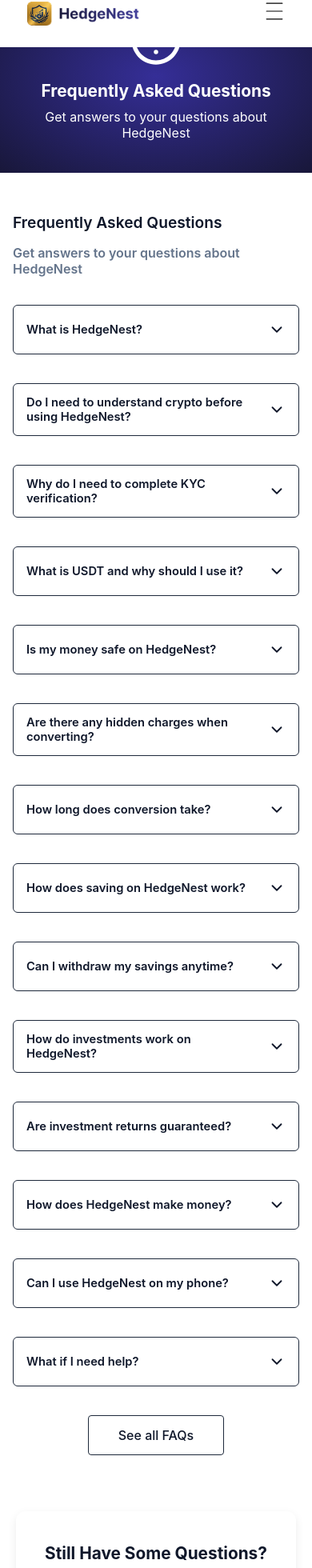
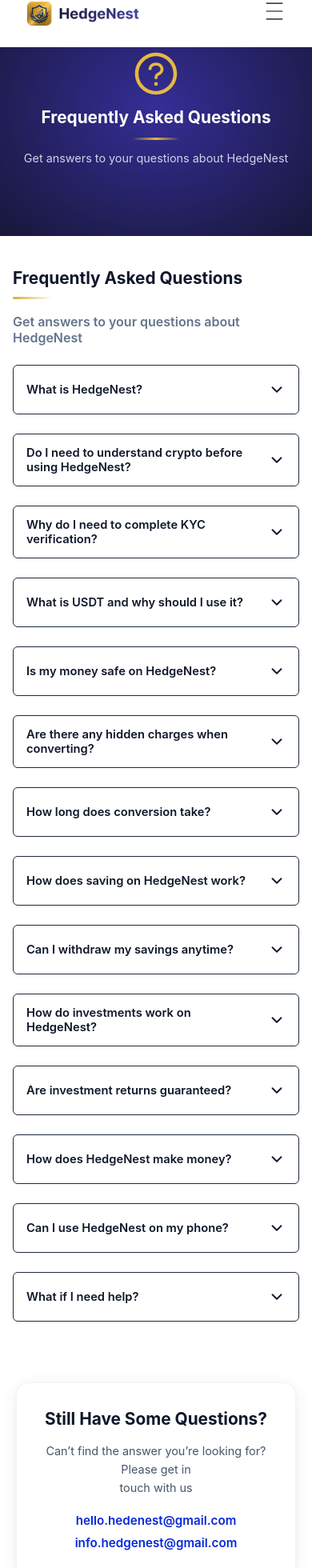
Before and after one commit to hedgeNestOfficial/HedgeNest_ReactFile, a React (Vite) app: page /faqs in a window 390 px wide. Shown: the part 25-1985 px from the top of the page at 80% size. Built offline with nearby package versions, Linux system fonts and the light colour scheme.

Commit message:
final fxi

```diff
--- a/src/Pages/FAQs.jsx
+++ b/src/Pages/FAQs.jsx
@@ -59,8 +59,6 @@
                   onMouseLeave={() => !isMobile && setActiveIndex(null)}
                 />
               ))}
-
-              <Button text="See all FAQs" className="contact-support-btn" />
             </article>
           </section>
 
--- a/src/Pages/Main/ProfilePage.jsx
+++ b/src/Pages/Main/ProfilePage.jsx
@@ -177,7 +177,7 @@
     } else if (isTier1Verified) {
       return "Tier 1";
     } else {
-      return "Tier 0";
+      return "verify";
     }
   };
 
@@ -300,7 +300,7 @@
                   <p className="user-email-text">{user?.email}</p>
                   <div className="kyc-badge-row">
                     <span className="kyc-badge">
-                      KYC:{" "}
+                      KYC:
                       <span
                         className="tier-text"
                         style={{
--- a/src/Style/FAQs.css
+++ b/src/Style/FAQs.css
@@ -5,9 +5,13 @@
 .faq-page {
   width: 100%;
   min-height: 100vh;
-
   display: flex;
   flex-direction: column;
+  font-family:
+    "Inter",
+    -apple-system,
+    BlinkMacSystemFont,
+    sans-serif;
 }
 
 /* =========================
@@ -27,34 +31,52 @@
 .faq-Header {
   width: 100%;
   min-height: 450px;
-
   background: radial-gradient(#352e97, #181739);
-
   display: flex;
   flex-direction: column;
   justify-content: center;
   align-items: center;
-
   color: white;
   text-align: center;
-
-  padding: 40px 20px;
+  padding: 80px 20px;
+  box-sizing: border-box;
 }
 
 .faq-Icon {
   width: 90px;
   height: 90px;
-
-  margin-bottom: 16px;
+  color: #e5b842;
+  margin-bottom: 20px;
 }
 
 .faq-Header h4 {
   font-size: 2rem;
-  margin-bottom: 10px;
+  font-weight: 700;
+  margin: 0 0 12px 0;
+  position: relative;
+  display: inline-block;
+  padding-bottom: 16px;
+}
+
+/* Underline effect on heading */
+.faq-Header h4::after {
+  content: "";
+  position: absolute;
+  bottom: 0;
+  left: 50%;
+  transform: translateX(-50%);
+  width: 60px;
+  height: 3px;
+  background: linear-gradient(90deg, transparent, #e5b842, transparent);
+  border-radius: 2px;
 }
 
 .faq-Header p {
-  font-size: 1rem;
+  font-size: 1.05rem;
+  color: #d1d1e9;
+  margin: 0;
+  max-width: 500px;
+  line-height: 1.5;
 }
 
 /* =========================
@@ -63,12 +85,11 @@
 
 .faqs-Question {
   width: 100%;
-
   display: flex;
   flex-direction: column;
   align-items: center;
-
-  padding: 70px 20px;
+  padding: 80px 20px;
+  box-sizing: border-box;
 }
 
 /* =========================
@@ -78,19 +99,35 @@
 .faq-header {
   width: 100%;
   max-width: 850px;
-
-  margin-bottom: 30px;
+  margin-bottom: 40px;
 }
 
 .faq-header h2 {
   font-size: 1.8rem;
-  margin-bottom: 8px;
+  font-weight: 700;
+  margin: 0 0 10px 0;
+  color: #0f172a;
+  position: relative;
+  display: inline-block;
+  padding-bottom: 14px;
+}
 
-  color: #0f172a;
+/* Underline effect on heading */
+.faq-header h2::after {
+  content: "";
+  position: absolute;
+  bottom: 0;
+  left: 0;
+  width: 50px;
+  height: 3px;
+  background: linear-gradient(90deg, #d4af37, transparent);
+  border-radius: 2px;
 }
 
 .faq-header p {
   color: #64748b;
+  font-size: 1rem;
+  margin: 0;
 }
 
 /* =========================
@@ -99,10 +136,62 @@
 
 .faq-dropdowns-wrapper {
   width: 100%;
-
+  max-width: 850px;
   display: flex;
   flex-direction: column;
   align-items: center;
+  gap: 12px;
+}
+
+/* =========================
+   CONTACT SUPPORT BUTTON
+========================= */
+
+.contact-support-btn {
+  margin-top: 40px;
+  padding: 14px 36px;
+  font-size: 0.95rem;
+  font-weight: 600;
+  color: #ffffff;
+  border: none;
+  border-radius: 6px;
+  cursor: pointer;
+  background: linear-gradient(90deg, #d4af37 0%, #f3c152 100%);
+  box-shadow: 0 4px 12px rgba(212, 175, 55, 0.2);
+  transition: all 0.3s ease;
+  position: relative;
+  overflow: hidden;
+}
+
+/* Button shine effect */
+.contact-support-btn::before {
+  content: "";
+  position: absolute;
+  top: 0;
+  left: -100%;
+  width: 100%;
+  height: 100%;
+  background: linear-gradient(
+    90deg,
+    transparent,
+    rgba(255, 255, 255, 0.3),
+    transparent
+  );
+  transition: left 0.5s ease;
+}
+
+.contact-support-btn:hover::before {
+  left: 100%;
+}
+
+.contact-support-btn:hover {
+  opacity: 0.95;
+  transform: translateY(-2px);
+  box-shadow: 0 6px 20px rgba(212, 175, 55, 0.3);
+}
+
+.contact-support-btn:active {
+  transform: scale(0.98);
 }
 
 /* =========================
@@ -111,58 +200,66 @@
 
 .faq-card-holder {
   width: 100%;
-
   display: flex;
   justify-content: center;
-
   padding: 20px;
   margin-bottom: 80px;
+  box-sizing: border-box;
 }
 
 .Contact-Card {
   width: 100%;
   max-width: 600px;
-
-  background: white;
-
-  border-radius: 12px;
-
-  padding: 40px 24px;
-
+  background: #ffffff;
+  border-radius: 16px;
+  padding: 48px 32px;
   display: flex;
   flex-direction: column;
   align-items: center;
-
   text-align: center;
-
-  gap: 12px;
-
-  box-shadow: 0 4px 12px rgba(0, 0, 0, 0.08);
+  gap: 16px;
+  box-shadow:
+    0 4px 24px rgba(0, 0, 0, 0.06),
+    0 1px 4px rgba(0, 0, 0, 0.04);
+  border: 1px solid rgba(0, 0, 0, 0.04);
 }
 
 .faq-card-title {
-  font-size: 2rem;
+  font-size: 1.8rem;
   font-weight: 700;
-
   color: #0f172a;
+  margin: 0;
 }
 
 .faq-card-subject {
   font-size: 1rem;
   line-height: 1.6;
-
   color: #475569;
+  margin: 0;
+  max-width: 400px;
 }
 
 .Contact-Card span {
-  color: #1734f4;
-  font-weight: 700;
+  color: #0827d8;
+  font-weight: 600;
   line-height: 1.8;
+  font-size: 0.95rem;
 }
+
+/* =========================
+   RESPONSIVE BREAKPOINTS
+========================= */
 
 @media screen and (max-width: 768px) {
   .faq-Header {
-    min-height: 240px;
+    min-height: 340px;
+    padding: 60px 20px;
+  }
+
+  .faq-Icon {
+    width: 70px;
+    height: 70px;
+    margin-bottom: 16px;
   }
 
   .faq-Header h4 {
@@ -176,25 +273,50 @@
   .faq-card-title {
     font-size: 1.5rem;
   }
+
+  .faqs-Question {
+    padding: 60px 20px;
+  }
+
+  .Contact-Card {
+    padding: 36px 24px;
+  }
 }
 
 @media screen and (max-width: 480px) {
-  .faqs-Question {
+  .faq-Header {
+    min-height: 320px;
     padding: 50px 16px;
-    gap: 5px;
   }
 
   .faq-Icon {
-    width: 70px;
-    height: 70px;
+    width: 60px;
+    height: 60px;
+    margin-bottom: 12px;
   }
 
   .faq-Header h4 {
     font-size: 1.3rem;
   }
 
+  .faq-Header p {
+    font-size: 0.9rem;
+  }
+
+  .faqs-Question {
+    padding: 40px 16px;
+  }
+
+  .faq-header {
+    margin-bottom: 24px;
+  }
+
   .faq-header h2 {
-    font-size: 1.2rem;
+    font-size: 1.3rem;
+  }
+
+  .faq-dropdowns-wrapper {
+    gap: 8px;
   }
 
   .faq-card-title {
@@ -202,6 +324,17 @@
   }
 
   .faq-card-subject {
-    font-size: 0.95rem;
+    font-size: 0.9rem;
+  }
+
+  .Contact-Card {
+    padding: 32px 20px;
+  }
+
+  .contact-support-btn {
+    width: 100%;
+    max-width: 280px;
+    padding: 12px 24px;
+    font-size: 0.9rem;
   }
 }
```
